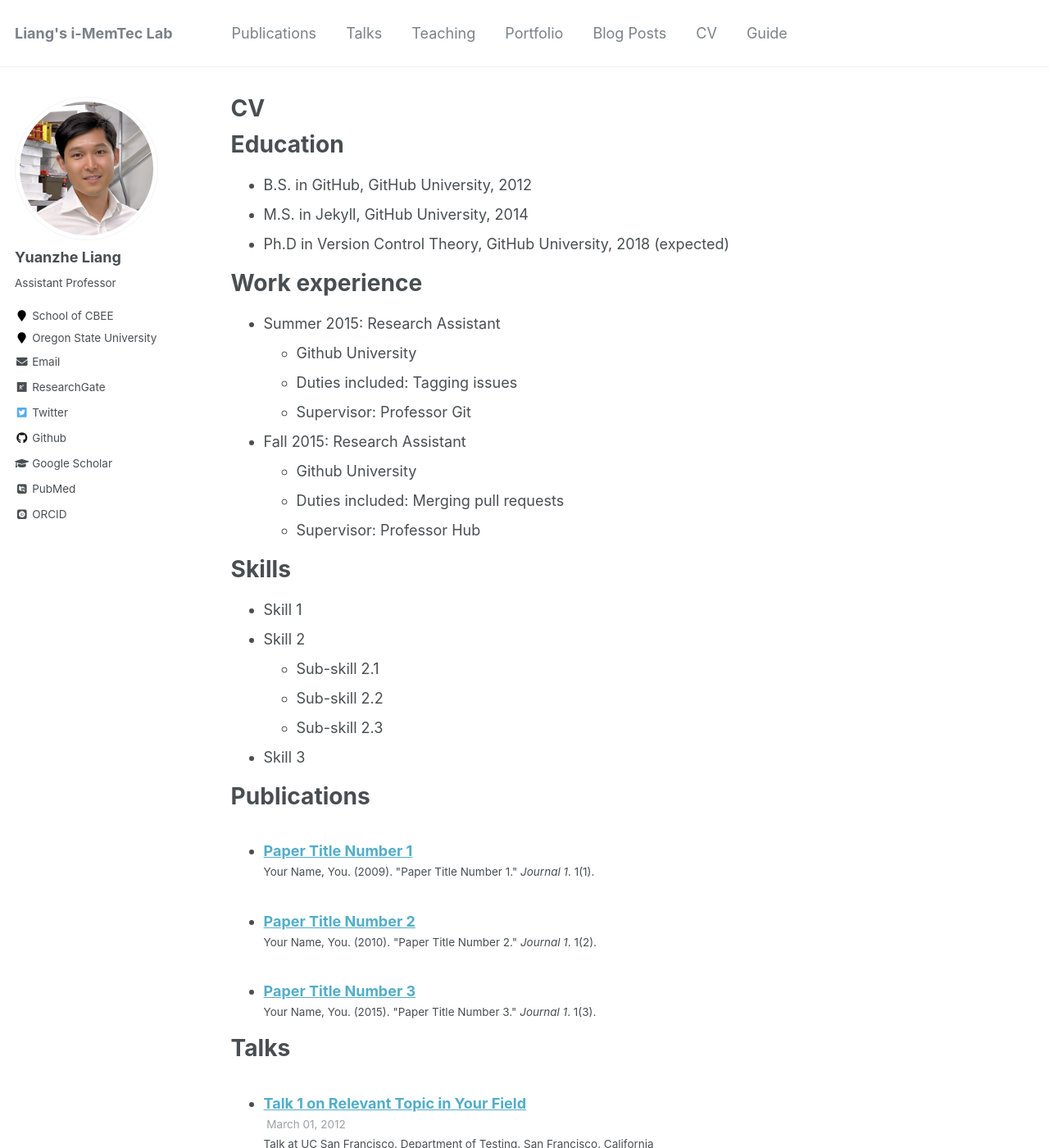
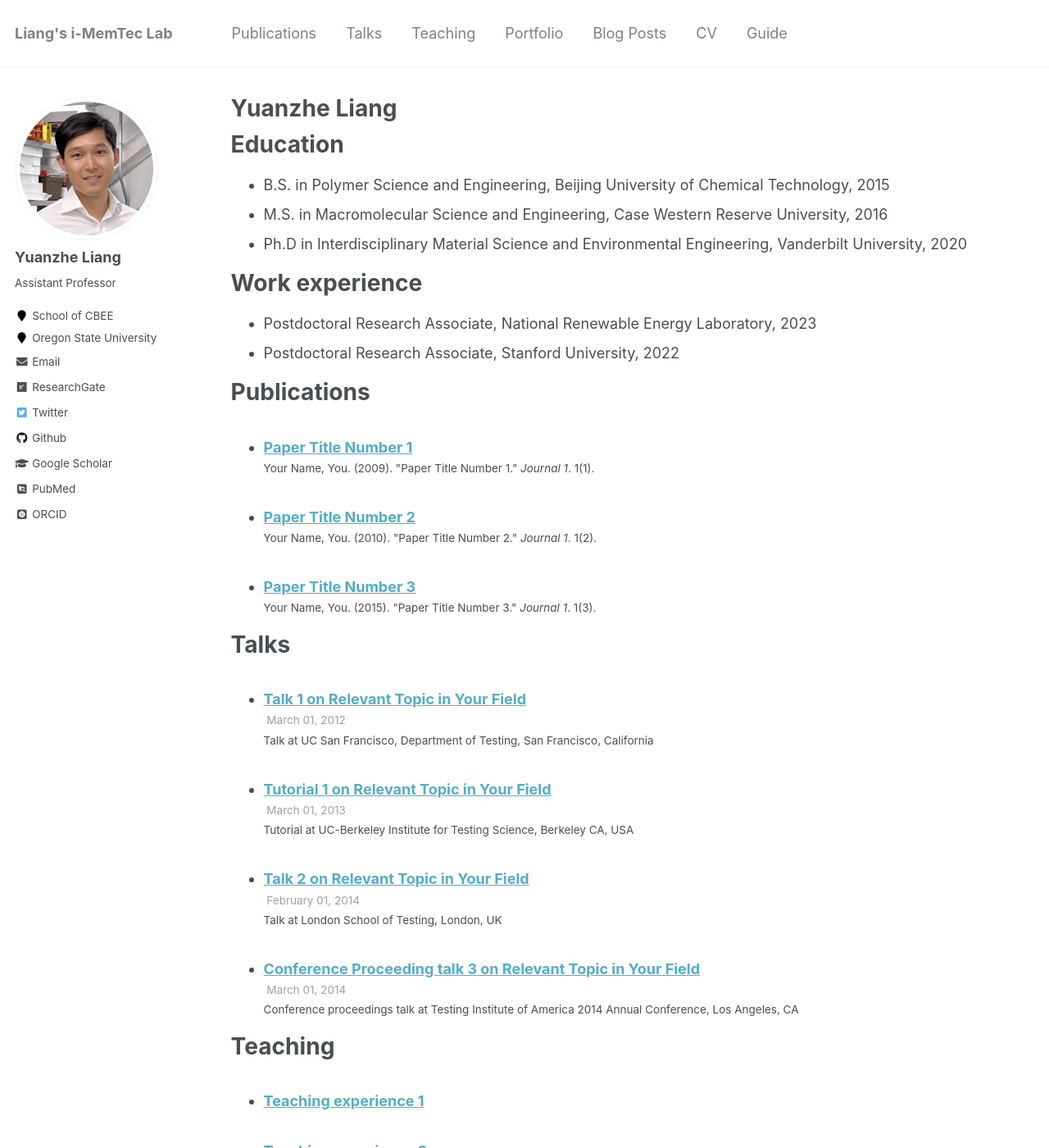
Before and after one commit to yuanzheliang/yuanzheliang.github.io, a Jekyll site: the page built from _pages/cv.md, in a window 1280 px wide and 1400 px high. Shown: the whole window at 82% size. Built offline with Jekyll 4.4.1, drawn with Linux system fonts in a browser that asks for light colours; some web fonts are replaced.

Commit message:
Update cv.md

```diff
--- a/_pages/cv.md
+++ b/_pages/cv.md
@@ -1,6 +1,6 @@
 ---
 layout: archive
-title: "CV"
+title: "Yuanzhe Liang"
 permalink: /cv/
 author_profile: true
 redirect_from:
@@ -11,30 +11,14 @@ redirect_from:
 
 Education
 ======
-* B.S. in GitHub, GitHub University, 2012
-* M.S. in Jekyll, GitHub University, 2014
-* Ph.D in Version Control Theory, GitHub University, 2018 (expected)
+* B.S. in Polymer Science and Engineering, Beijing University of Chemical Technology, 2015
+* M.S. in Macromolecular Science and Engineering, Case Western Reserve University, 2016
+* Ph.D in Interdisciplinary Material Science and Environmental Engineering, Vanderbilt University, 2020
 
 Work experience
 ======
-* Summer 2015: Research Assistant
-  * Github University
-  * Duties included: Tagging issues
-  * Supervisor: Professor Git
-
-* Fall 2015: Research Assistant
-  * Github University
-  * Duties included: Merging pull requests
-  * Supervisor: Professor Hub
-
-Skills
-======
-* Skill 1
-* Skill 2
-  * Sub-skill 2.1
-  * Sub-skill 2.2
-  * Sub-skill 2.3
-* Skill 3
+* Postdoctoral Research Associate, National Renewable Energy Laboratory, 2023
+* Postdoctoral Research Associate, Stanford University, 2022
 
 Publications
 ======
```
